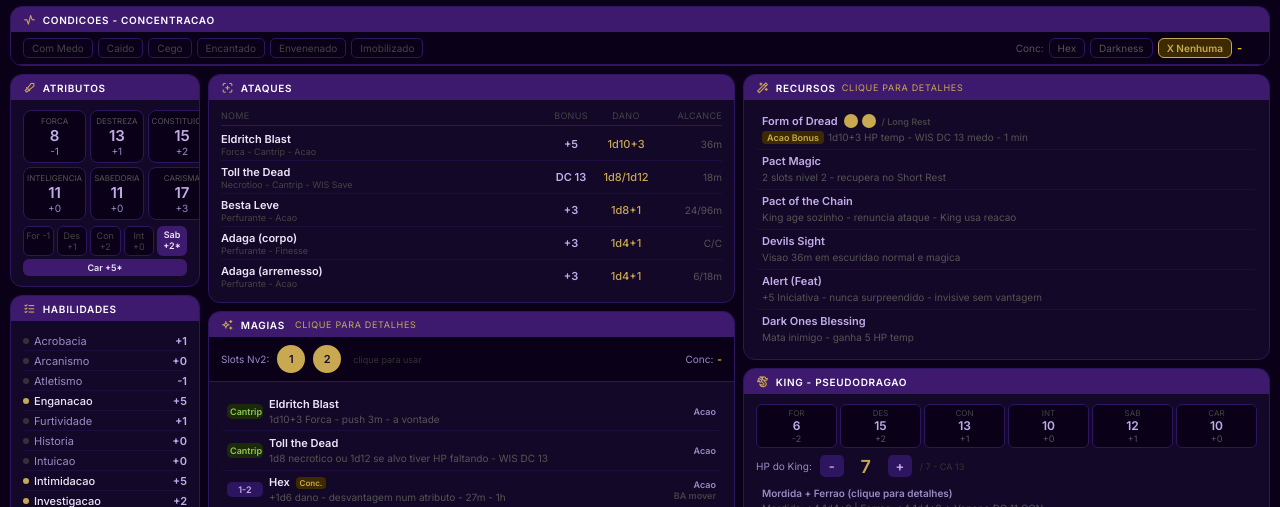
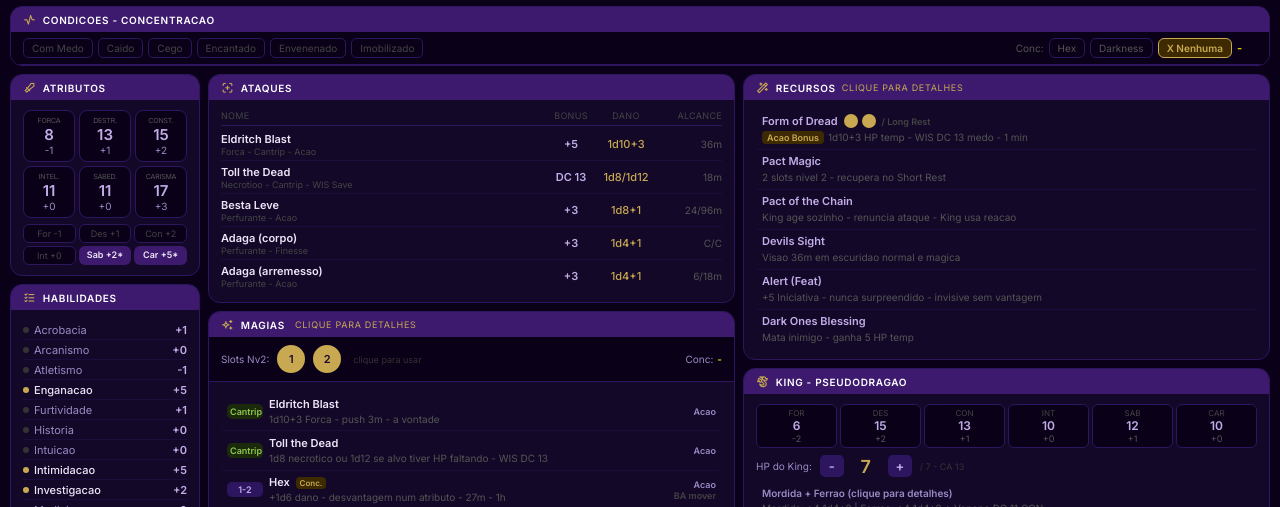
Before and after one commit to vsiquino/marcus, a plain HTML site: page index.html in a window 1280 px wide. Shown: the part 293-800 px from the top of the page. Drawn offline with Linux system fonts and the light colour scheme.

Commit message:
index.html

```diff
--- a/index.html
+++ b/index.html
@@ -55,10 +55,10 @@ body{font-family:Inter,sans-serif;font-size:13px;color:#EDE5F7;background:#0A011
 .cols{display:grid;grid-template-columns:190px 1fr 1fr;gap:8px}
 .attr-grid{display:grid;grid-template-columns:repeat(3,1fr);gap:4px}
 .attr-box{border:1px solid #2D1560;border-radius:8px;padding:5px 3px;text-align:center;background:#0A0118}
-.attr-name{font-size:8px;color:#555;text-transform:uppercase}
+.attr-name{font-size:7px;color:#555;text-transform:uppercase;letter-spacing:-.2px;overflow:hidden;white-space:nowrap}
 .attr-val{font-size:15px;font-weight:600;color:#C3ADE8}
 .attr-mod{font-size:10px;color:#9B8AC4}
-.save-row{display:flex;gap:3px;margin-top:6px;flex-wrap:wrap}
+.save-row{display:grid;grid-template-columns:repeat(3,1fr);gap:3px;margin-top:6px}
 .save-badge{flex:1;border-radius:6px;padding:3px 2px;text-align:center;font-size:9px;min-width:30px}
 .save-prof{background:#3D1A6E;color:#EDE5F7;font-weight:600}
 .save-norm{background:#0A0118;color:#444;border:1px solid #2D1560}
@@ -327,10 +327,10 @@ body{font-family:Inter,sans-serif;font-size:13px;color:#EDE5F7;background:#0A011
       <div class="card-body">
         <div class="attr-grid">
           <div class="attr-box"><div class="attr-name">Forca</div><div class="attr-val">8</div><div class="attr-mod">-1</div></div>
-          <div class="attr-box"><div class="attr-name">Destreza</div><div class="attr-val">13</div><div class="attr-mod">+1</div></div>
-          <div class="attr-box"><div class="attr-name">Constituicao</div><div class="attr-val">15</div><div class="attr-mod">+2</div></div>
-          <div class="attr-box"><div class="attr-name">Inteligencia</div><div class="attr-val">11</div><div class="attr-mod">+0</div></div>
-          <div class="attr-box"><div class="attr-name">Sabedoria</div><div class="attr-val">11</div><div class="attr-mod">+0</div></div>
+          <div class="attr-box"><div class="attr-name">Destr.</div><div class="attr-val">13</div><div class="attr-mod">+1</div></div>
+          <div class="attr-box"><div class="attr-name">Const.</div><div class="attr-val">15</div><div class="attr-mod">+2</div></div>
+          <div class="attr-box"><div class="attr-name">Intel.</div><div class="attr-val">11</div><div class="attr-mod">+0</div></div>
+          <div class="attr-box"><div class="attr-name">Sabed.</div><div class="attr-val">11</div><div class="attr-mod">+0</div></div>
           <div class="attr-box"><div class="attr-name">Carisma</div><div class="attr-val">17</div><div class="attr-mod">+3</div></div>
         </div>
         <div class="save-row">
@@ -557,7 +557,7 @@ body{font-family:Inter,sans-serif;font-size:13px;color:#EDE5F7;background:#0A011
       <div class="qa-item"><div class="qa-q">17. Coisa que finge nao se importar</div><div class="qa-a">A familia que deixou pra tras.</div></div>
       <div class="qa-item"><div class="qa-q">18. Acredita em destino</div><div class="qa-a">Nao acreditava, ate a entidade aparecer. Agora nao sabe mais o que acredita.</div></div>
       <div class="qa-item"><div class="qa-q">19. Mentira que conta pra si mesmo</div><div class="qa-a">Que esta bem sozinho.</div></div>
-      <div class="qa-item" style="background:rgba(200,169,81,.05);border:1px solid rgba(200,169,81,.2);border-radius:4px"><div class="qa-q" style="color:#C8A951">20. Se pudesse reviver um unico dia</div><div class="qa-a" style="color:#EDE5F7;font-weight:500">O dia que fugiu de casa.</div></div>
+      <div class="qa-item"><div class="qa-q">20. Se pudesse reviver um unico dia</div><div class="qa-a">O dia que fugiu de casa.</div></div>
       <div class="qa-item"><div class="qa-q">21. Ja sentiu que esqueceu algo importante</div><div class="qa-a">Nao. Guarda tudo no diario exatamente por isso.</div></div>
       <div class="qa-item"><div class="qa-q">22. Ultima coisa dita antes de quase morrer</div><div class="qa-a">"Longe do seu castelo voce e so carne barata como qualquer um." Dito por um ladrao com uma faca no pescoco dele.</div></div>
       <div class="qa-item"><div class="qa-q">23. Confia nas proprias memorias</div><div class="qa-a">Sim. Por isso o diario. Se esta escrito, e real.</div></div>
@@ -639,10 +639,10 @@ body{font-family:Inter,sans-serif;font-size:13px;color:#EDE5F7;background:#0A011
       <div class="quick-rolls" style="border-top:1px solid #2D1560">
         <div class="quick-label">Saving Throws</div>
         <div class="quick-grid">
-          <button class="quick-btn" onclick="quickRoll('Save WIS',20,2)">Sabedoria<span>+2</span></button>
+          <button class="quick-btn" onclick="quickRoll('Save WIS',20,2)">Sabed.<span>+2</span></button>
           <button class="quick-btn" onclick="quickRoll('Save CHA',20,5)">Carisma<span>+5</span></button>
-          <button class="quick-btn" onclick="quickRoll('Save CON',20,2)">Constituicao<span>+2</span></button>
-          <button class="quick-btn" onclick="quickRoll('Save DEX',20,1)">Destreza<span>+1</span></button>
+          <button class="quick-btn" onclick="quickRoll('Save CON',20,2)">Const.<span>+2</span></button>
+          <button class="quick-btn" onclick="quickRoll('Save DEX',20,1)">Destr.<span>+1</span></button>
         </div>
       </div>
       <div class="quick-rolls" style="border-top:1px solid #2D1560">
@@ -671,8 +671,7 @@ body{font-family:Inter,sans-serif;font-size:13px;color:#EDE5F7;background:#0A011
 
 <script>
 const MAX_HP=24,MAX_KING_HP=7;
-const state={hp:24,tempHp:0,slots:[true,true],fod:[true,true],deathSucc:[false,false,false],deathFail:[false,false,false],concentration:null,conditions:{},kingHp:7,magicalCunning:true
-,"toll-the-dead":{title:"Toll the Dead",badges:["Cantrip","Necromancia","WIS Save"],stats:[{l:"Tempo",v:"1 Acao"},{l:"Alcance",v:"18m"},{l:"Duracao",v:"Instantanea"}],comp:"V, S",body:"<p>Voce aponta para uma criatura visivel dentro do alcance e o som de um sino funeral enche o ar ao redor dela. A criatura deve ser bem sucedida num <strong>teste de resistencia de Sabedoria</strong> ou sofrer dano necrotico.</p><p><strong>1d8 necrotico</strong> se o alvo tiver todos os HP.<br><strong>1d12 necrotico</strong> se o alvo ja tiver sofrido dano (HP faltando).</p>",tags:[{l:"WIS Save DC 13",c:"red"},{l:"1d8 ou 1d12",c:"gold"},{l:"Sem ataque",c:"green"}],tip:"Superior ao Chill Touch contra alvos ja danificados. 1d12 medio e 6.5 vs 1d10+3 medio do EB = 8.5, mas Toll nao precisa de ataque (contorna miss chance). Use quando precisar de dano garantido via save contra alvos ja feridos."}};
+const state={hp:24,tempHp:0,slots:[true,true],fod:[true,true],deathSucc:[false,false,false],deathFail:[false,false,false],concentration:null,conditions:{},kingHp:7,magicalCunning:true};
 function save(){try{localStorage.setItem("marcus_v3",JSON.stringify(state));}catch(e){}}
 function load(){try{const d=localStorage.getItem("marcus_v3");if(d)Object.assign(state,JSON.parse(d));}catch(e){}}
 function toast(msg){const t=document.getElementById("toast");t.textContent=msg;t.classList.add("show");clearTimeout(t._t);t._t=setTimeout(()=>t.classList.remove("show"),2500);}
@@ -721,7 +720,8 @@ const modalData={
 "pact-of-the-chain":{title:"Pact of the Chain",badges:["Pact Boon","Nivel 3"],stats:[{l:"Tipo",v:"Pact Boon"},{l:"Familiar",v:"Pseudodragao"},{l:"Acao",v:"Acao Magica"}],comp:"-",body:"<p>Voce aprende Find Familiar como Acao Magica. O familiar pode ser: Imp, Pseudodragao, Quasit ou Sprite.</p><p>Quando voce toma a acao de Ataque, pode <strong>renunciar um ataque</strong> para o familiar atacar usando sua Reacao.</p><p>O familiar age no proprio turno com iniciativa propria.</p>",tags:[{l:"King - Pseudodragao",c:"gold"},{l:"Turno proprio",c:"green"}],tip:"King e mais valioso dando Help (vantagem no proximo ataque). O ferrao venenoso DC 11 CON e eficaz contra alvos com CON baixa."},
 "alert":{title:"Alert",badges:["Feat","Passivo","Permanente"],stats:[{l:"Tipo",v:"Feat de Origem"},{l:"Bonus",v:"+5 Iniciativa"},{l:"Total",v:"+6 (Alert+Des)"}],comp:"-",body:"<p>Beneficios permanentes:<br>- <strong>+5 de bonus para Iniciativa</strong> (total +6 com DES +1)<br>- Voce <strong>nao pode ser surpreendido</strong> enquanto consciente.<br>- Criaturas ocultas nao ganham vantagem de ataque contra voce.</p>",tags:[{l:"+5 Iniciativa",c:"gold"},{l:"Nunca surpreendido",c:"green"}],tip:"Para um personagem que depende de Concentracao, agir primeiro e crucial. Voce estabelece Darkness e Hex antes que inimigos ajam. +6 Iniciativa coloca Marcus no topo na maioria dos encontros."},
 "dark-ones-blessing":{title:"Dark Ones Blessing",badges:["The Undead","Passivo"],stats:[{l:"Ativa",v:"Ao reduzir a 0 HP"},{l:"Efeito",v:"+5 HP temp"},{l:"Raio",v:"3m aliados"}],comp:"-",body:"<p>Quando voce reduz um inimigo a 0 HP, ganha <strong>5 HP temporarios</strong>. Tambem ativa se um aliado dentro de 3m reduzir um inimigo a 0 HP.</p><p>HP temp nao se acumula - fica o maior.</p>",tags:[{l:"5 HP temp",c:"gold"},{l:"Ao matar",c:""},{l:"Aliados 3m",c:"green"}],tip:"Healing passivo em combate. Em encontros com multiplos inimigos fracos, Marcus pode sustentar combate por muito mais tempo."},
-"king-attacks":{title:"King - Ataques",badges:["Pseudodragao","Pact of the Chain"],stats:[{l:"Mordida",v:"+4 - 1d4+2"},{l:"Ferrao",v:"+4 - Veneno DC 11"},{l:"CA",v:"13"}],comp:"-",body:"<p><strong>Mordida:</strong> +4 para acertar, alcance 1,5m. Com acerto: 1d4+2 perfurante.</p><p><strong>Ferrao:</strong> +4 para acertar, alcance 1,5m. Com acerto: 1d4+2 perfurante e DC 11 CON ou fica inconsciente por 1 hora. Acorda com dano ou se alguem acordar.</p><p><strong>Resistencias:</strong> Dano nao-magico B/P/C. Imune: Encantado, Paralisado.</p>",tags:[{l:"Veneno DC 11 CON",c:"red"},{l:"Dorme 1h",c:"red"},{l:"Resistencias fisicas",c:"green"}],tip:"O ferrao e surpreendente em roleplay. DC 11 CON e baixo o suficiente para ser viavel contra a maioria dos humanos. Uma criatura dormindo por 1h e essencialmente tirada do encontro."}
+"king-attacks":{title:"King - Ataques",badges:["Pseudodragao","Pact of the Chain"],stats:[{l:"Mordida",v:"+4 - 1d4+2"},{l:"Ferrao",v:"+4 - Veneno DC 11"},{l:"CA",v:"13"}],comp:"-",body:"<p><strong>Mordida:</strong> +4 para acertar, alcance 1,5m. Com acerto: 1d4+2 perfurante.</p><p><strong>Ferrao:</strong> +4 para acertar, alcance 1,5m. Com acerto: 1d4+2 perfurante e DC 11 CON ou fica inconsciente por 1 hora. Acorda com dano ou se alguem acordar.</p><p><strong>Resistencias:</strong> Dano nao-magico B/P/C. Imune: Encantado, Paralisado.</p>",tags:[{l:"Veneno DC 11 CON",c:"red"},{l:"Dorme 1h",c:"red"},{l:"Resistencias fisicas",c:"green"}],tip:"O ferrao e surpreendente em roleplay. DC 11 CON e baixo o suficiente para ser viavel contra a maioria dos humanos. Uma criatura dormindo por 1h e essencialmente tirada do encontro."},
+"toll-the-dead":{title:"Toll the Dead",badges:["Cantrip","Necromancia","WIS Save"],stats:[{l:"Tempo",v:"1 Acao"},{l:"Alcance",v:"18m"},{l:"Duracao",v:"Instantanea"}],comp:"V, S",body:"<p>Voce aponta para uma criatura visivel dentro do alcance e o som de um sino funeral enche o ar. A criatura deve ser bem-sucedida num <strong>teste de resistencia de Sabedoria (DC 13)</strong> ou sofrer dano necrotico.</p><p><strong>1d8 necrotico</strong> se o alvo tiver todos os HP.<br><strong>1d12 necrotico</strong> se o alvo ja tiver sofrido dano (HP faltando).",tags:[{l:"WIS Save DC 13",c:"red"},{l:"1d8 ou 1d12",c:"gold"},{l:"Sem rolagem de ataque",c:"green"}],tip:"Superior ao Chill Touch contra alvos ja danificados. 1d12 medio e 6.5 - use quando precisar de dano garantido via save. Nao precisa acertar - o alvo faz o save."}
 };
 function openModal(key){
   const data=modalData[key];if(!data)return;
```
